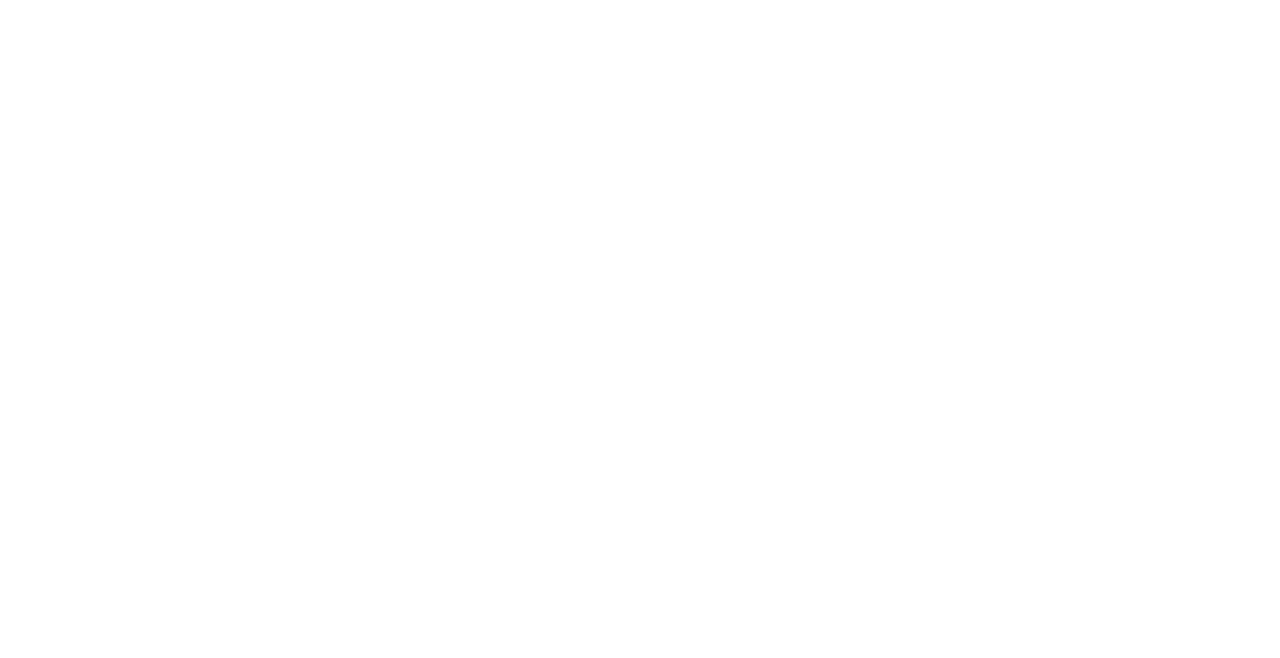
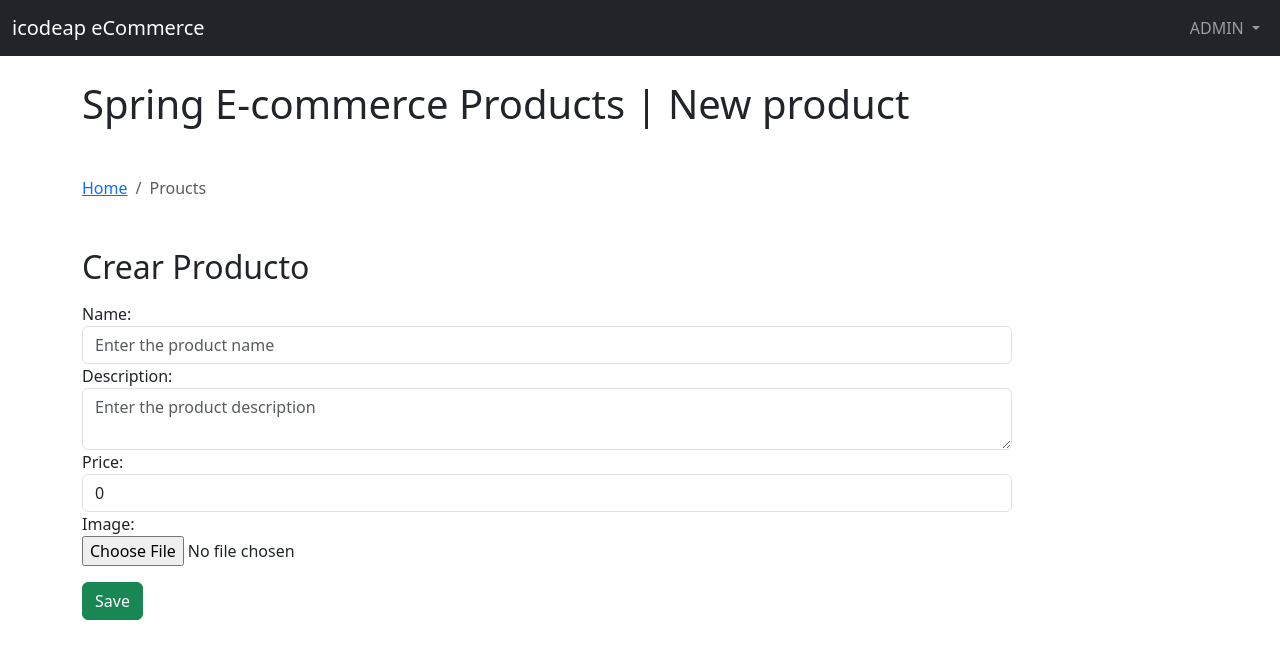
Before and after one commit to PagarciaSima/E-commerce-Angular-01-25-, an Angular app: page /admin/product/addproduct in a window 1280 px wide. Before the commit this address led to /. Shown: the top 658 px of the page. Built offline with nearby package versions, Linux system fonts and the light colour scheme.

Commit message:
New product

```diff
--- a/src/app/app-routing.module.ts
+++ b/src/app/app-routing.module.ts
@@ -3,10 +3,14 @@
 import { RouterModule, Routes } from '@angular/router';
 import { HomeComponent } from './components/home/home.component';
 import { ProductListComponent } from './components/product-list/product-list.component';
+import { ProductAddComponent } from './components/product-add/product-add.component';
 
 const routes: Routes = [
   { path: '', component: HomeComponent },
   { path: 'admin/product', component: ProductListComponent },
+  { path: 'admin/product/addproduct', component: ProductAddComponent },
+  { path: 'admin/product/update/:id', component: ProductAddComponent },
+
 ];
 
 @NgModule({
--- /dev/null
+++ b/src/app/components/product-add/product-add.component.html
@@ -0,0 +1,60 @@
+<app-header-admin></app-header-admin>
+
+<!-- Page Content -->
+<div class="container">
+
+    <!-- Page Heading/Breadcrumbs -->
+    <h1 class="mt-4 mb-5">
+      Spring E-commerce Products | {{ id ? 'Edit product' : 'New product' }}
+    </h1>
+
+    <ol class="breadcrumb mb-5">
+      <li class="breadcrumb-item"><a routerLink="">Home</a></li>
+      <li class="breadcrumb-item active">Proucts</li>
+    </ol>
+
+    <h2 class="mb-3">Crear Producto</h2>
+    <form class="form-horizontal" (ngSubmit)="saveProduct()" enctype="multipart/form-data">
+      <input type="hidden" id="id" name="id">
+      <div class="form-group">
+        <label class="control-label col-sm-2" for="name">Name:</label>
+        <div class="col-sm-10">
+          <input type="text" class="form-control" id="name" name="name" [(ngModel)]="name"
+          placeholder="Enter the product name" autocomplete="off" required>
+        </div>
+      </div>
+      <div class="form-group">
+        <label class="control-label col-sm-2" for="description">Description:</label>
+        <div class="col-sm-10">
+          <textarea class="form-control" id="description" name="description" [(ngModel)]="description"
+            placeholder="Enter the product description" required
+          autocomplete="off"> </textarea>
+        </div>
+      </div>
+
+      <div class="form-group">
+        <label class="control-label col-sm-2" for="description">Price:</label>
+        <div class="col-sm-10">
+          <input type="number" class="form-control" step="any" id="price" name="price" [(ngModel)]="price"
+          placeholder="Enter the product price" autocomplete="off" required>
+        </div>
+      </div>
+
+      <div class="form-group">
+        <label class="control-label col-sm-2" for="img">Image:</label>
+        <div class="col-sm-10">
+          <input type="file" class="form-control-file" id="img" name="img">
+        </div>
+      </div>
+
+      <div class="row mt-3">
+        <div class="col-sm-2">
+          <button type="submit" class="btn btn-success">
+            <span class="glyphicon glyphicon-saved"></span> Save
+          </button>
+        </div>
+      </div>
+
+    </form>
+
+  </div>
--- /dev/null
+++ b/src/app/components/product-add/product-add.component.ts
@@ -0,0 +1,88 @@
+import { Component, OnInit } from '@angular/core';
+import { ActivatedRoute, Router } from '@angular/router';
+import { ProductFormData } from 'src/app/interfaces/product-form-data';
+import { ProductService } from 'src/app/services/product.service';
+
+@Component({
+  selector: 'app-product-add',
+  templateUrl: './product-add.component.html',
+  styleUrls: ['./product-add.component.css']
+})
+export class ProductAddComponent implements OnInit{
+
+  id: number | undefined = undefined;
+  code: string = '';
+  name: string = '';
+  description: string = '';
+  price: number = 0;
+  urlImage: string = '';
+  userId: string = '1';
+  categoryId: string = '3';
+
+  constructor(
+    private productService: ProductService,
+    private router: Router,
+    private activatedRoute: ActivatedRoute
+  ) {
+
+  }
+
+  ngOnInit(): void {
+    this.getProductByID();
+  }
+
+  saveProduct() {
+    const formData: ProductFormData =
+    {
+      name: this.name,
+      code: this.code,
+      description: this.description,
+      price: this.price,
+      userId: this.userId,
+      categoryId: this.categoryId,
+    }
+    if (this.id) {
+      this.productService.updateProduct(this.id, formData).subscribe({
+        next: (data) => {
+          console.log(data)
+          this.router.navigate(['admin/product'])
+        }, error: (error) => {
+          console.log(error)
+        }
+      })
+    } else {
+      this.productService.createProduct(formData).subscribe({
+        next: (data) => {
+          console.log(data)
+          this.router.navigate(['admin/product'])
+        }, error: (error) => {
+          console.log(error)
+        }
+      })
+    }
+
+  }
+
+  getProductByID() {
+    this.activatedRoute.params.subscribe(
+      params => {
+        let id = params['id'];
+        if (id) {
+          console.log("ID value: ", id);
+          this.productService.getProductByID(id).subscribe({
+            next: (data) => {
+              this.id = data.id;
+              this.code = data.code;
+              this.name = data.name;
+              this.description = data.description;
+              this.price = data.price;
+              this.userId = data.userId;
+              this.categoryId = data.categoryId;
+            }
+          });
+        }
+      }
+    )
+  }
+
+}
--- a/src/app/components/product-list/product-list.component.html
+++ b/src/app/components/product-list/product-list.component.html
@@ -3,26 +3,28 @@
 <!-- Page Content List Products-->
 <div class="container">
     <!-- Page Heading/Breadcrumbs -->
-    <h1 class="mt-4 mb-3">
-        Spring eCommerce <small>Productos</small>
+    <h1 class="mt-4 mb-5">
+        Spring E-commerce <small>Products</small>
     </h1>
 
-    <ol class="breadcrumb">
+    <ol class="breadcrumb mb-5">
         <li class="breadcrumb-item"><a routerLink="">Home</a></li>
-        <li class="breadcrumb-item active">Ver Productos</li>
+        <li class="breadcrumb-item active">Products</li>
     </ol>
 
-    <a class="btn btn-primary"> Crear Producto</a>
-    <h2>Productos</h2>
-    <table class="table">
+    <h2 class="mt-3 mb-3">Productos</h2>
+    <div class="mb-4">
+        <a class=" btn btn-primary" routerLink="/admin/product/addproduct">New Product</a>
+    </div>
+    <table class="table text-center">
         <thead>
             <tr>
-                <th>Código</th>
-                <th>Nombre</th>
-                <th>Descripción</th>
-                <th>Precio</th>
-                <th>Editar</th>
-                <th>Eliminar</th>
+                <th>Code</th>
+                <th>Name</th>
+                <th>Description</th>
+                <th>Price</th>
+                <th>Edit</th>
+                <th>Delete</th>
             </tr>
         </thead>
         <tbody *ngFor = "let p of products; trackBy: trackById">
@@ -31,8 +33,8 @@
                 <td>{{ p.name }}</td>
                 <td>{{ p.description }}</td>
                 <td>{{ p.price }}</td>
-                <td><button class="btn btn-warning">Editar</button> </td>
-                <td><button class="btn btn-danger">Eliminar</button>
+                <td><button class="btn btn-warning" [routerLink]="['/admin/product/update', p.id]">Edit</button> </td>
+                <td><button class="btn btn-danger" (click)="deleProductById(p.id)">Delete</button></td>
             </tr>
         </tbody>
     </table>
--- a/src/app/components/product-list/product-list.component.ts
+++ b/src/app/components/product-list/product-list.component.ts
@@ -33,4 +33,12 @@
     });
   }
 
+  deleProductById(id: number) {
+    this.productService.deleteProductByID(id).subscribe({
+      next: () => {
+        this.listProduct();
+      }
+    });
+  }
+
 }
```
Also changed, not shown: src/app/app.module.ts (+6 -3 lines), src/app/interfaces/product-form-data.ts (+4 -6 lines), src/app/components/product-add/product-add.component.css (added), 1 other file (tests, documents, lock files or other folders).
